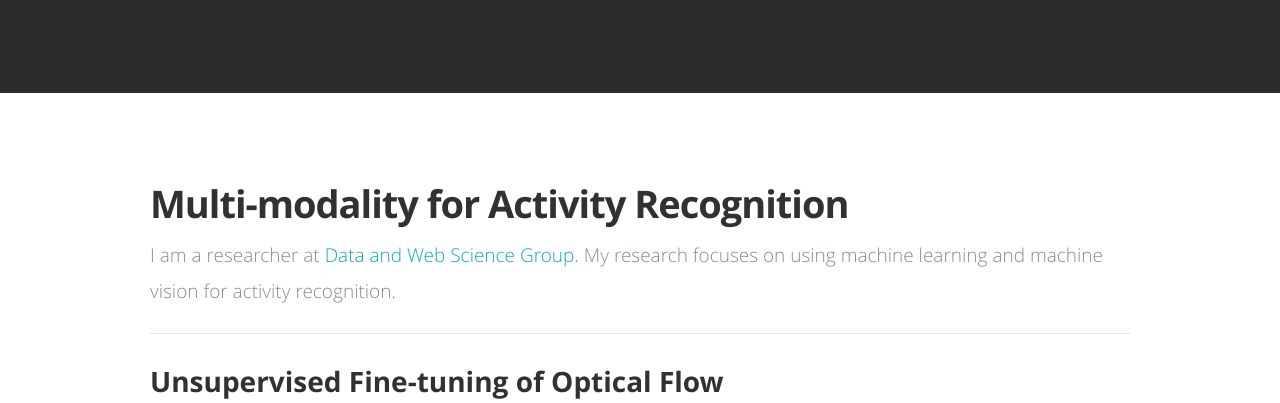
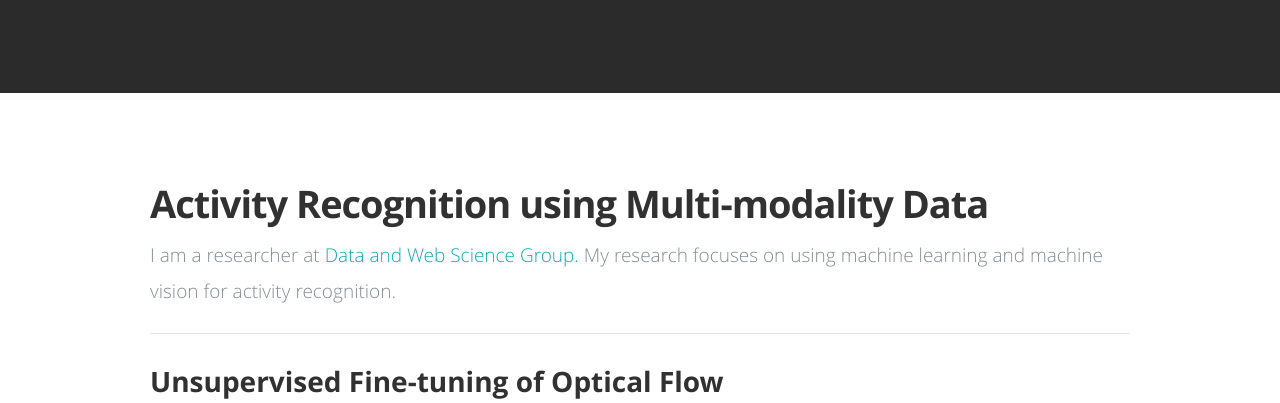
Before and after one commit to alhersh/alhersh.github.io, a plain HTML site: page index.html in a window 1280 px wide. Shown: the part 352-755 px from the top of the page. Drawn offline with nearby package versions, Linux system fonts and the light colour scheme; files whose address does not match are found by name.

Commit message:
Update index.html

```diff
--- a/index.html
+++ b/index.html
@@ -106,7 +106,7 @@
 
          <div class="twelve columns">
 
-            <h1>Multi-modality for Activity Recognition</h1>
+            <h1>Activity Recognition using Multi-modality Data</h1>
 
             <p class="lead add-bottom">
             I am a researcher at <a href="https://www.uni-mannheim.de/dws/">Data and Web Science Group.</a> My research focuses on using machine learning and machine vision for activity recognition.
```
